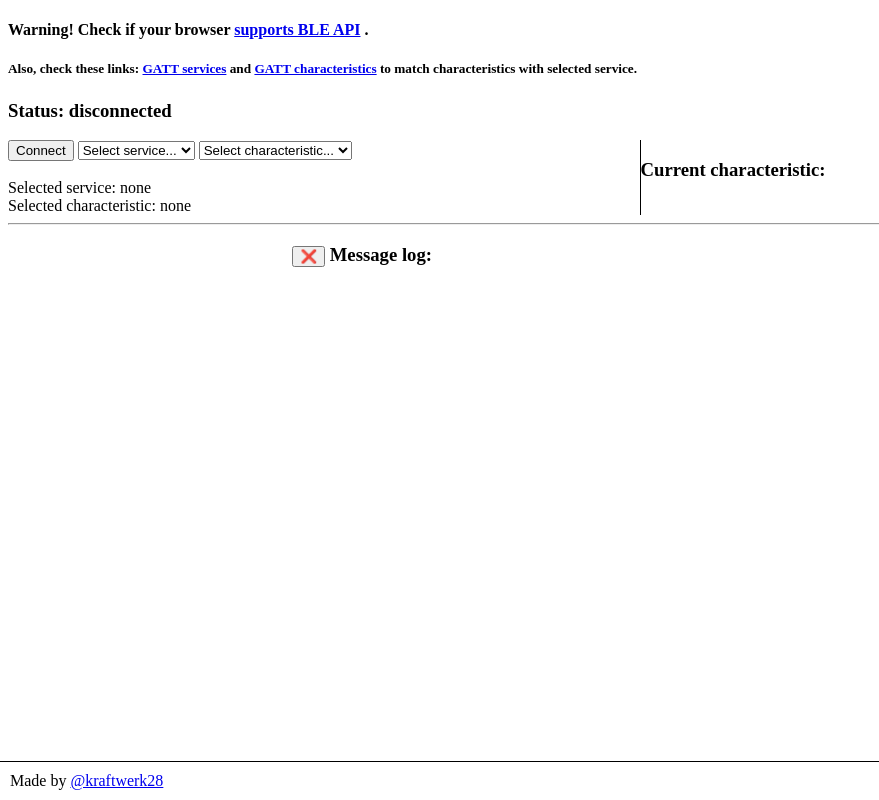
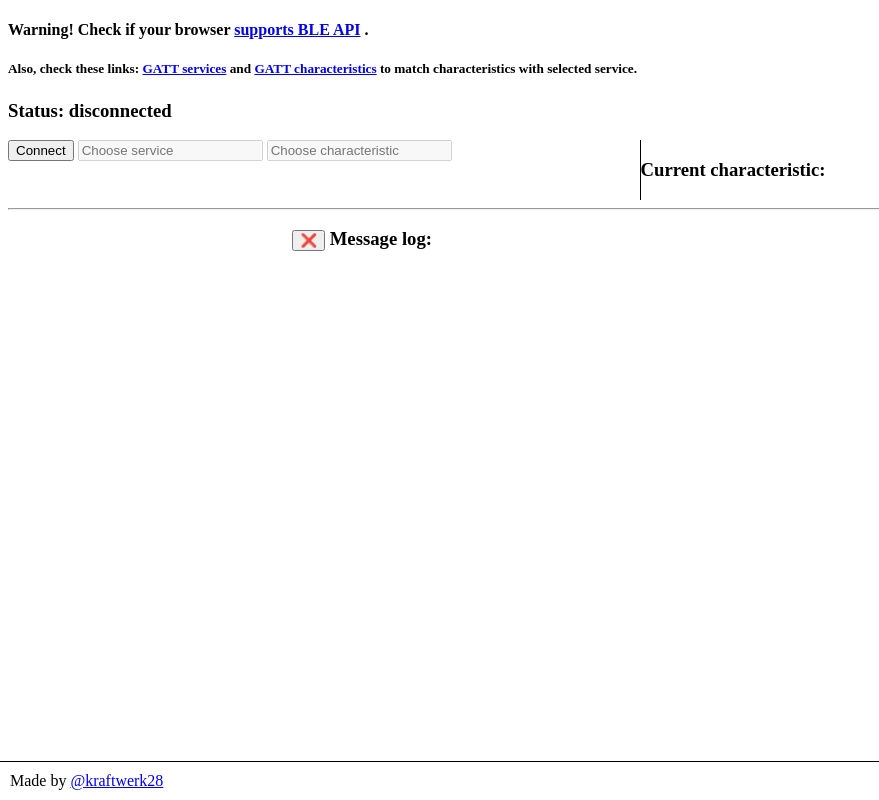
Before and after one commit to kraftwerk28/web-ble-demp, a Svelte app: page / in a window 1280 px wide. Shown: the whole page, without its empty margins (0-879 px from the left). Built offline with nearby package versions, Linux system fonts and the light colour scheme; the HTML template or start-up script is replaced by a standard one.

Commit message:
feat: select tag -> datalist

```diff
--- a/src/App.svelte
+++ b/src/App.svelte
@@ -13,8 +13,8 @@
   let service;
   let characteristic;
   let connectState = 'disconnected';
-  let selectedServiceUUID;
-  let selectedCharacteristicUUID;
+  let selectedServiceName;
+  let selectedCharacteristicName;
 
   const bleOptions = {
     acceptAllDevices: true,
@@ -26,7 +26,6 @@
     console.log('GATT server:', gattServer);
     const services = await gattServer.getPrimaryServices();
     console.log('Services list:', services);
-    await utils.registerDevice(device, services).catch(log);
     connectState = 'connected';
     serviceList = services
       .map(s => {
@@ -36,25 +35,30 @@
       })
       .filter(s => s);
     characteristicsList = c.CHARACTERISTICS;
+    await utils.registerDevice(device, services).catch(log);
   }
 
-  function updateService(uuid) {
-    if (!gattServer || !uuid) return;
+  function updateService(e) {
+    const name = e.target.value;
+    if (!gattServer || !name) return;
+    const uuid = c.ALL_SERVICES.find(s => s.readableName === name).uuid;
     gattServer
       .getPrimaryService(uuid)
       .then(s => {
         console.log('Service:', s);
         service = s;
-        if (selectedCharacteristicUUID) {
-          selectedCharacteristicUUID = undefined;
+        if (selectedCharacteristicName) {
+          selectedCharacteristicName = undefined;
           characteristic = null;
         }
       })
       .catch(log);
   }
 
-  function updateCharacteristic(uuid) {
-    if (!gattServer || !service || !uuid) return;
+  function updateCharacteristic(e) {
+    const name = e.target.value;
+    if (!gattServer || !service || !name) return;
+    const uuid = c.CHARACTERISTICS.find(c => c.readableName === name).uuid;
     service
       .getCharacteristic(uuid)
       .then(ch => {
@@ -63,9 +67,6 @@
       })
       .catch(log);
   }
-
-  $: updateService(selectedServiceUUID);
-  $: updateCharacteristic(selectedCharacteristicUUID);
 
   function reqConnect() {
     navigator.bluetooth.requestDevice(bleOptions).then(
@@ -105,7 +106,7 @@
     connectState = 'disconnected';
     serviceList = [];
     characteristicsList = [];
-    selectedCharacteristicUUID = selectedServiceUUID = undefined;
+    selectedCharacteristicName = selectedServiceName = undefined;
   }
 </script>
 
@@ -160,41 +161,43 @@
       {:else if connectState === 'connected'}Disconnect{:else}Failed{/if}
     </button>
 
-    <select bind:value={selectedServiceUUID}>
-      <option selected disabled value={undefined}>Select service...</option>
+    <input
+      list="services"
+      disabled={connectState !== 'connected'}
+      placeholder="Choose service"
+      on:change={updateService}
+      bind:value={selectedServiceName} />
+
+    <datalist id="services">
       {#if serviceList.length}
         {#each serviceList as service}
-          <option value={service.uuid}>{service.readableName}</option>
+          <option value={service.readableName} />
         {/each}
       {/if}
-    </select>
+    </datalist>
 
-    <select bind:value={selectedCharacteristicUUID}>
+    <input
+      list="characteristics"
+      disabled={connectState !== 'connected'}
+      placeholder="Choose characteristic"
+      bind:value={selectedCharacteristicName}
+      on:change={updateCharacteristic} />
+
+    <datalist id="characteristics">
       <option selected disabled value={undefined}>
         Select characteristic...
       </option>
-      {#if characteristicsList.length && selectedServiceUUID}
+      {#if characteristicsList.length && service}
         {#each characteristicsList as ch}
-          <option value={ch.uuid}>{ch.readableName}</option>
+          <option value={ch.readableName} />
         {/each}
       {/if}
-    </select>
+    </datalist>
 
     <br />
     {#if device && connectState === 'connected'}
       <h3>Device: {device.name} ({device.id})</h3>
     {/if}
-
-    <br />
-    <span>
-      {'Selected service:'}
-      {selectedServiceUUID ? `0x${selectedServiceUUID.toString('16')}` : 'none'}
-    </span>
-    <br />
-    <span>
-      {'Selected characteristic:'}
-      {selectedCharacteristicUUID ? `0x${selectedCharacteristicUUID.toString('16')}` : 'none'}
-    </span>
 
   </div>
 
--- a/src/utils.js
+++ b/src/utils.js
@@ -19,6 +19,12 @@ export function parseBLEUUID(uuid) {
 
 export function decodeTextValue(data) {
   return textDecoder.decode(data);
+}
+
+export function byteRepr(val, rev) {
+  return Array(8)
+    .fill()
+    .map((_, i) => (val >> (rev ? i : 7 - i)) & 1);
 }
 
 export function decodeDataView(dv) {
```
